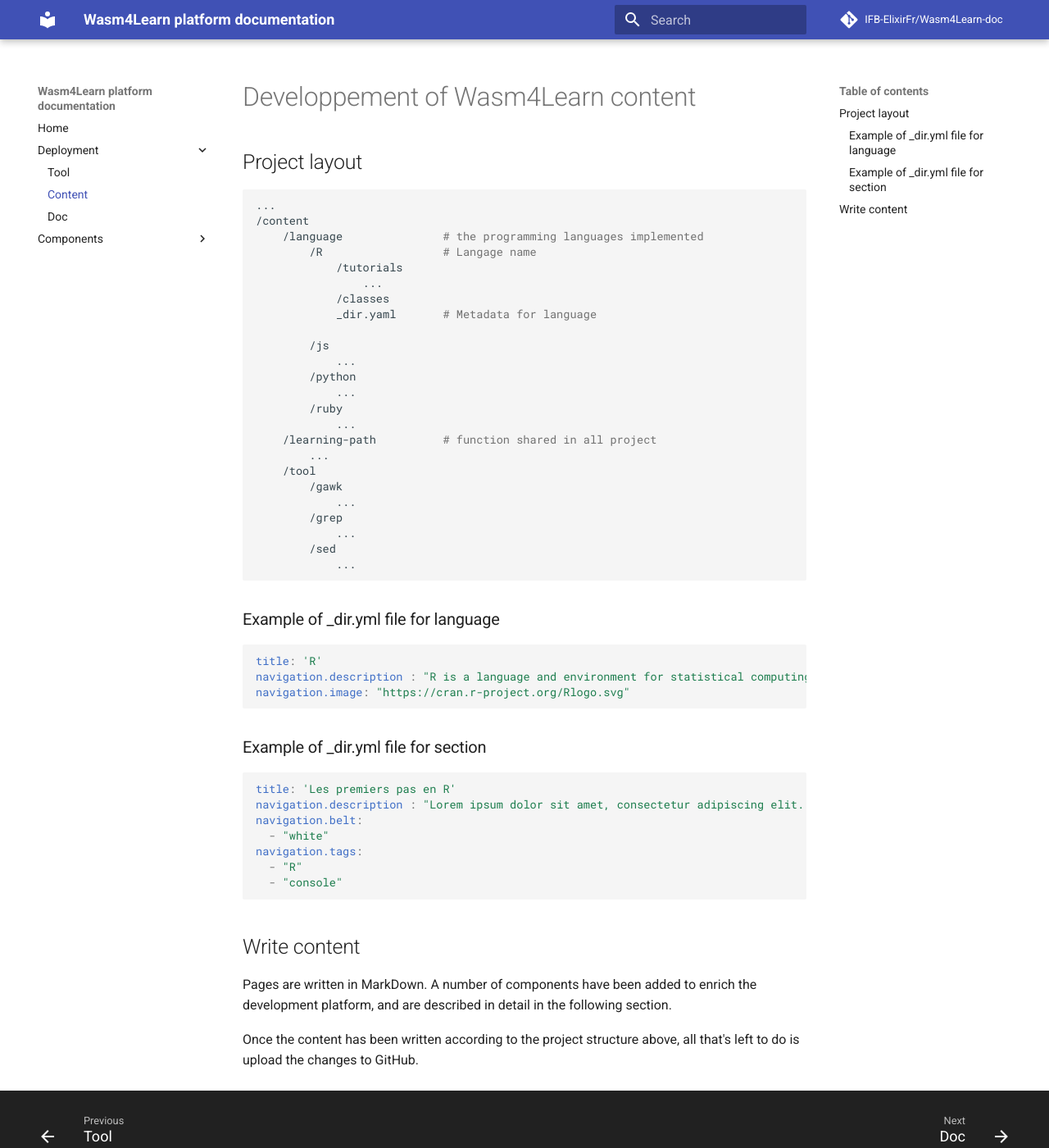
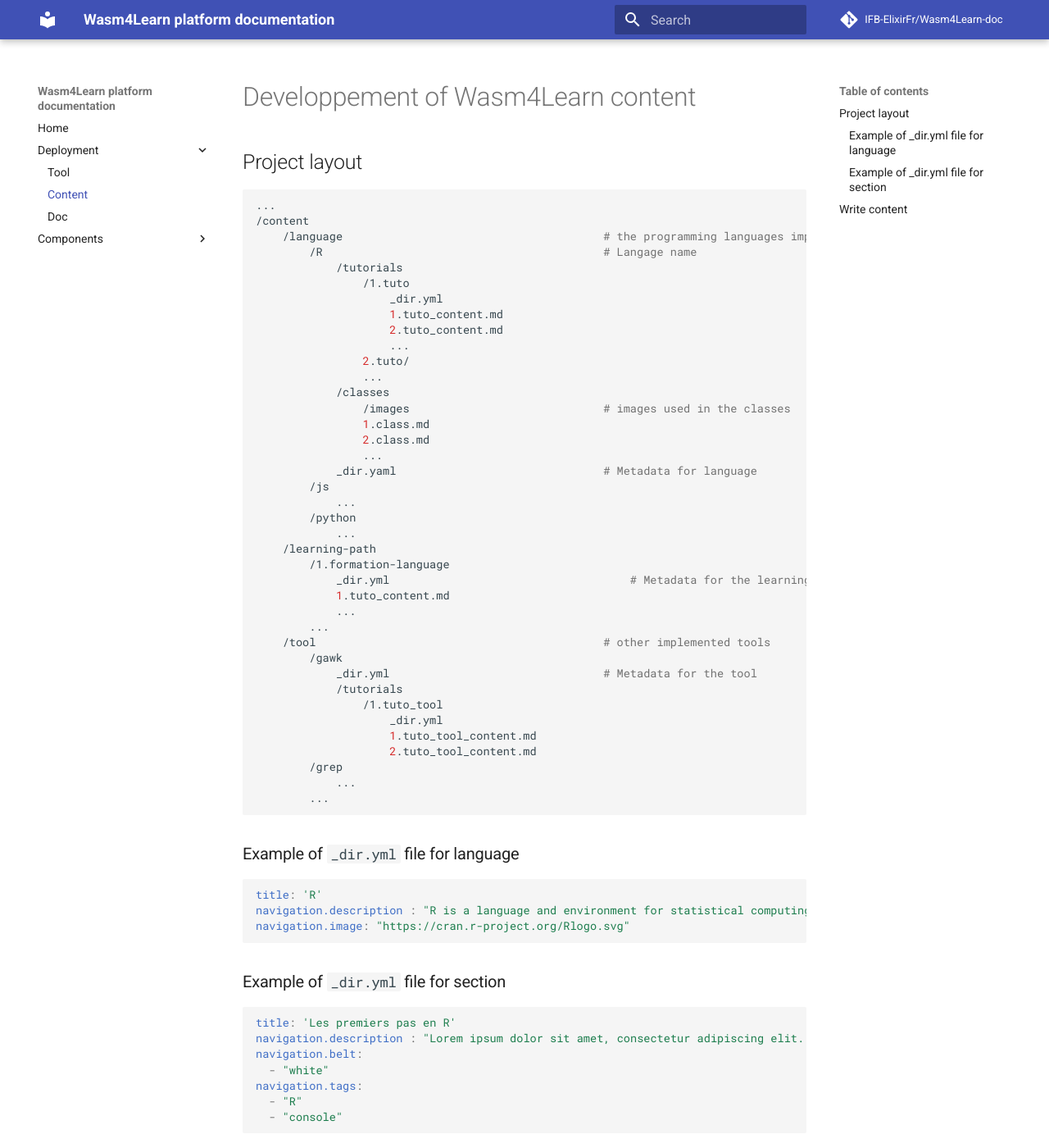
Before and after one commit to IFB-ElixirFr/Wasm4Learn-doc, an MkDocs documentation site: the page built from docs/Deployment/deployment_02_content.md, in a window 1280 px wide and 1400 px high. Shown: the whole window at 82% size. Built offline with MkDocs 1.6.1 and Material for MkDocs 9.7.7, drawn with Linux system fonts in a browser that asks for light colours; comment, search, counter and statistics services are not loaded.

Commit message:
fix: project layout content added

````diff
--- a/docs/Deployment/deployment_02_content.md
+++ b/docs/Deployment/deployment_02_content.md
@@ -6,32 +6,47 @@
 ```bash
 ...
 /content
-    /language               # the programming languages implemented
-        /R                  # Langage name
+    /language                                       # the programming languages implemented
+        /R                                          # Langage name
             /tutorials
+                /1.tuto
+                    _dir.yml
+                    1.tuto_content.md
+                    2.tuto_content.md
+                    ...
+                2.tuto/
                 ...
             /classes
-            _dir.yaml       # Metadata for language
-
+                /images                             # images used in the classes
+                1.class.md
+                2.class.md
+                ...
+            _dir.yaml                               # Metadata for language
         /js
             ...
         /python
             ...
-        /ruby
+    /learning-path
+        /1.formation-language
+            _dir.yml                                    # Metadata for the learning path
+            1.tuto_content.md
             ...
-    /learning-path          # function shared in all project
         ...
-    /tool
+    /tool                                           # other implemented tools
         /gawk
-            ...
+            _dir.yml                                # Metadata for the tool
+            /tutorials
+                /1.tuto_tool
+                    _dir.yml
+                    1.tuto_tool_content.md
+                    2.tuto_tool_content.md
         /grep
             ...
-        /sed
-            ...
+        ...
 
 ```
 
-### Example of _dir.yml file for language
+### Example of ```_dir.yml``` file for language
 
 ```yaml
 title: 'R'
@@ -39,7 +54,7 @@
 navigation.image: "https://cran.r-project.org/Rlogo.svg"
 ```
 
-### Example of _dir.yml file for section
+### Example of ```_dir.yml``` file for section
 
 ```yaml
 title: 'Les premiers pas en R'
````
Also changed, not shown: docs/Components/components_06_code.md (+1 -1 lines), docs/Deployment/deployment_03_doc.md (+10 -5 lines).
